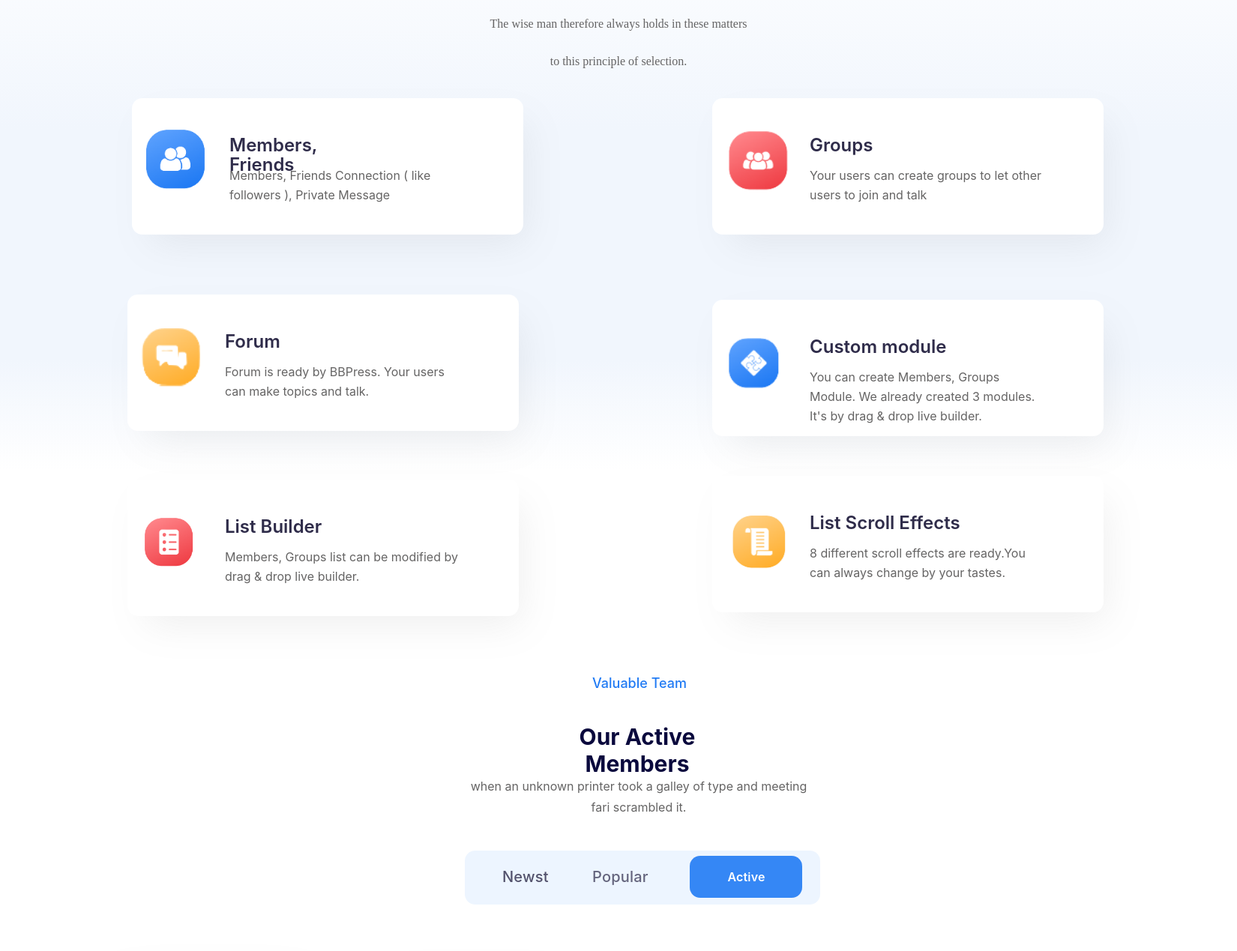
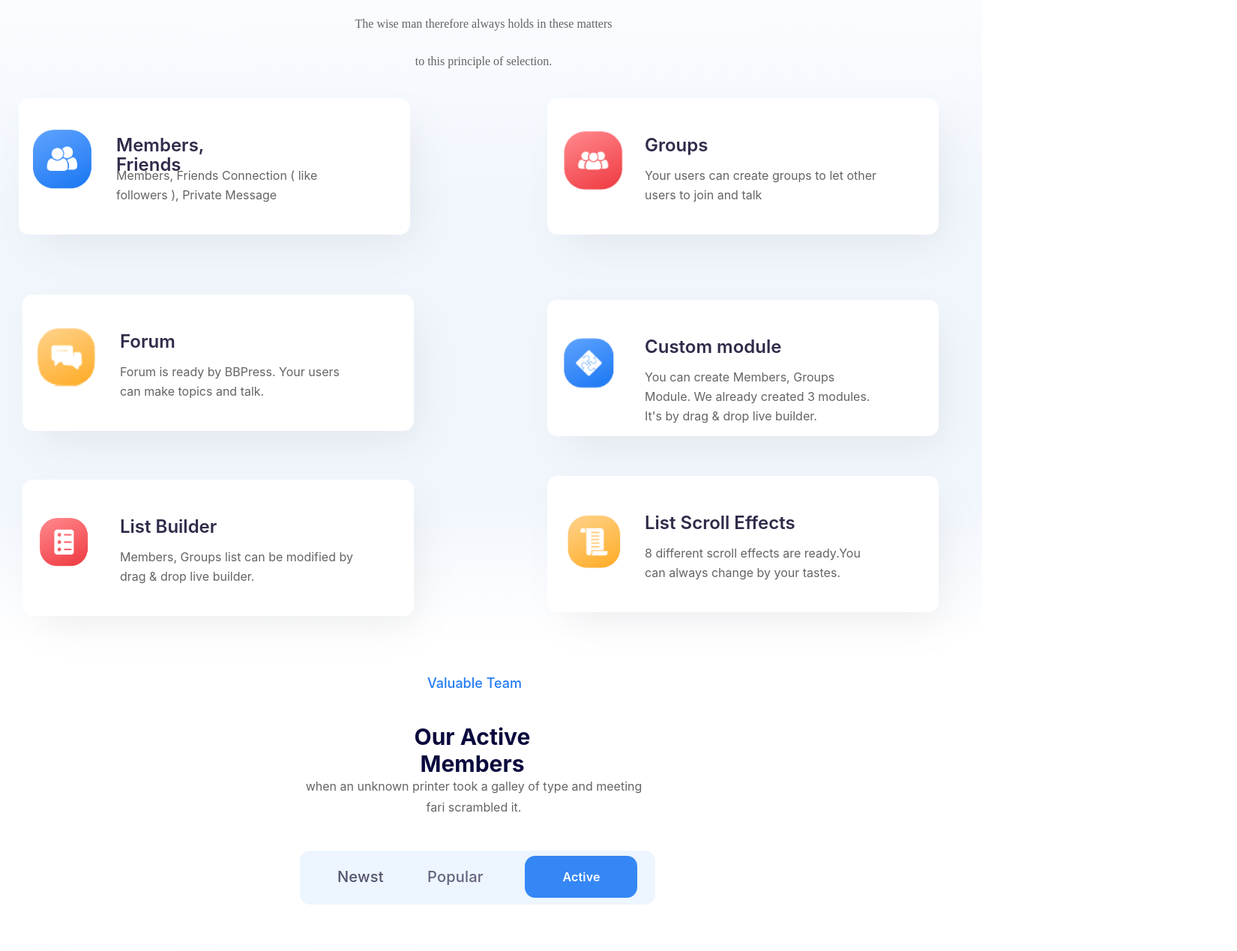
Before and after one commit to UA-Minds-15/grupo15-projeto-semanal-3, a plain HTML site: page comunidade.html/comunidade.html in a window 1280 px wide. Shown: the part 131-1400 px from the top of the page at 75% size, 1650 px wide, since content can reach past the window. Drawn offline with Linux system fonts and the light colour scheme.

Commit message:
alteração na tela corrigi estava fora de proporção

```diff
--- a/comunidade.css/comunidade.css
+++ b/comunidade.css/comunidade.css
@@ -1,8 +1,8 @@
 .luis_comunidade {
     position: absolute;
-    width: 1650px;
-    height: 770px;
-    left: 0px;
+    width: 1330px;
+    height: 1000px;
+    left: -20px;
     top: 0px;
 
     background: linear-gradient(0deg, rgba(241, 246, 253, 0) 1.63%, #F1F6FD 20.5%, #F1F6FD 60.57%, #FFFFFF 100%);
@@ -42,13 +42,14 @@
     position: absolute;
     width: 522px;
     height: 182px;
-    left: 176px;
+    left: 45px;
     top: 262px;
 
     background: #FFFFFF;
     box-shadow: 14px 22px 52px -12px rgba(127, 127, 127, 0.13);
     border-radius: 14px;
 }
+
 
 .menbfriend {
     position: absolute;
@@ -96,13 +97,14 @@
     position: absolute;
     width: 522px;
     height: 182px;
-    left: 950px;
+    left: 750px;
     top: 262px;
 
     background: #FFFFFF;
     box-shadow: 14px 22px 52px -12px rgba(127, 127, 127, 0.13);
     border-radius: 14px;
 }
+
 
 .group {
     position: absolute;
@@ -153,7 +155,7 @@
     position: absolute;
     width: 522px;
     height: 182px;
-    left: -780px;
+    left: -700px;
     top: 262px;
 
     background: #FFFFFF;
@@ -208,7 +210,7 @@
     position: absolute;
     width: 522px;
     height: 182px;
-    left: 780px;
+    left: 700px;
     top: 7px;
 
     background: #FFFFFF;
@@ -265,7 +267,7 @@
     position: absolute;
     width: 522px;
     height: 182px;
-    left: -780px;
+    left: -700px;
     top: 240px;
 
     background: #FFFFFF;
@@ -322,7 +324,7 @@
     position: absolute;
     width: 522px;
     height: 182px;
-    left: 780px;
+    left: 700px;
     top: -5px;
 
     background: #FFFFFF;
@@ -526,7 +528,7 @@
     position: absolute;
     width: 270px;
     height: 400px;
-    left: -800px;
+    left: -700px;
     top: 650px;
 
     background: #FFFFFF;
@@ -583,7 +585,7 @@
     position: absolute;
     width: 270px;
     height: 400px;
-    left: 350px;
+    left: 320px;
     top: 7px;
 
     background: #FFFFFF;
@@ -642,7 +644,7 @@
     position: absolute;
     width: 270px;
     height: 400px;
-    left: 350px;
+    left: 340px;
     top: 7px;
 
     background: #FFFFFF;
```
